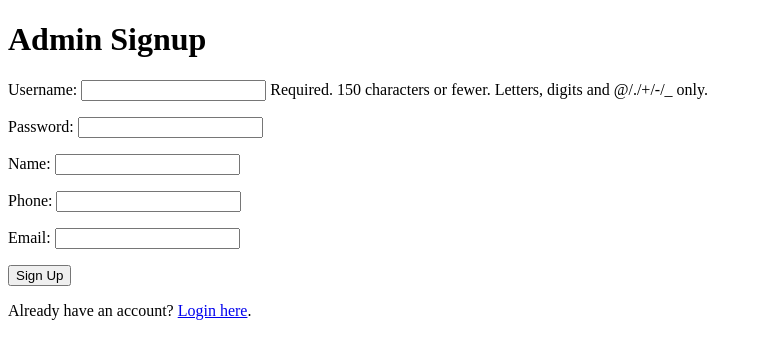
After one commit to pedroandriottii/bridge, a Django app: template project/fullapp/templates/auth/signup_user3.html in a window 1280 px wide. The commit adds this page. Shown: the top 359 px of the page, without its empty margins (0-762 px from the left). Run offline with Django 4.2, Linux system fonts and the light colour scheme; the template is opened without the code that fills it: values that come from a table or form of the project are taken from there, others are empty.

Commit message:
Fazendo criação de conta para gestor

```diff
--- a/project/fullapp/forms.py
+++ b/project/fullapp/forms.py
@@ -17,3 +17,8 @@ class UserSignupForm(forms.ModelForm):
     class Meta:
         model = User
         fields = ['username', 'password', 'name', 'phone', 'email', 'region']
+
+class AdminSignupForm(forms.ModelForm):
+  class Meta:
+    model = User
+    fields = ['username', 'password', 'name', 'phone', 'email']
--- /dev/null
+++ b/project/fullapp/templates/auth/signup_user3.html
@@ -0,0 +1,21 @@
+<!-- auth/templates/auth/signup_user3.html -->
+<!DOCTYPE html>
+<html lang="en">
+<head>
+    <meta charset="UTF-8">
+    <meta name="viewport" content="width=device-width, initial-scale=1.0">
+    <title>Admin Signup</title>
+</head>
+<body>
+    <h1>Admin Signup</h1>
+
+    <form method="post">
+        {% csrf_token %}
+        {{ form.as_p }}
+
+        <button type="submit">Sign Up</button>
+    </form>
+
+    <p>Already have an account? <a href="{% url 'login' %}">Login here</a>.</p>
+</body>
+</html>
--- a/project/fullapp/templates/commons/index.html
+++ b/project/fullapp/templates/commons/index.html
@@ -13,6 +13,7 @@
         <a href="{% url 'sign-in' %}"><button>Login</button></a>
         <a href="{% url 'sign-up' %}"><button>Registrar Usuário</button></a>
         <a href="{% url 'signup_user2' %}"><button>Registrar Embaixador</button></a>
+        <a href="{% url 'signup_user3' %}"><button>Registrar Gestão</button></a>
 
     </div>
 
--- a/project/fullapp/urls.py
+++ b/project/fullapp/urls.py
@@ -1,6 +1,6 @@
 from django.urls import path
 from django.contrib.auth import views as auth_views
-from .views import signin, signup, hom, add_manager, logout, index, demand_create, my_demands, signup_user2, demands_by_region
+from .views import signin, signup, hom, add_manager, logout, index, demand_create, my_demands, signup_user2, demands_by_region, signup_user3
 
 urlpatterns = [
   path('signup/', signup, name="sign-up"),
@@ -12,5 +12,6 @@ urlpatterns = [
   path('mydemands/', my_demands, name='my-demands'),
   path('', index, name="index"),
   path('signup_user2/', signup_user2, name='signup_user2'),
+  path('signup_user3/', signup_user2, name='signup_user3'),
   path('demands/by-region/', demands_by_region, name='demands_by_region'),
 ]
```
Also changed, not shown: project/fullapp/views.py (+18 -1 lines).
